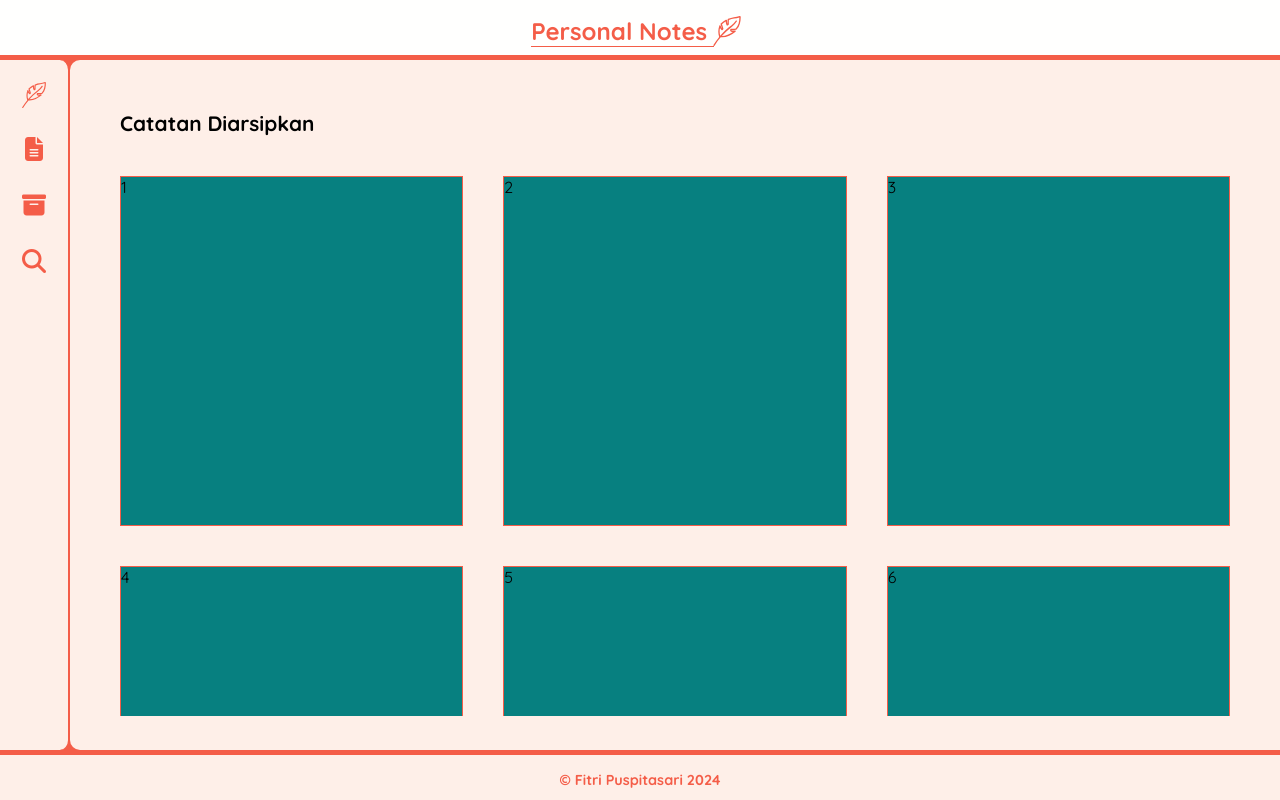
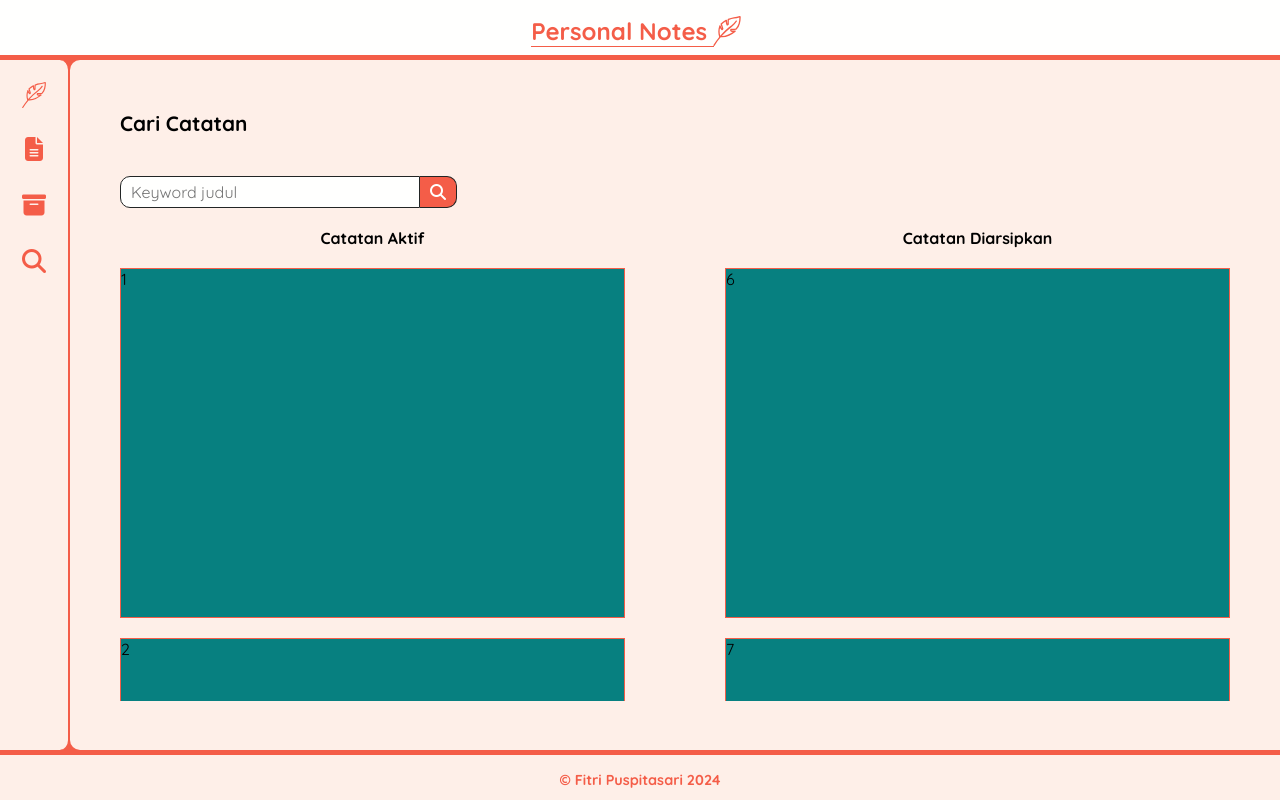
Before and after one commit to fitri-puspitasari/learn-frontend, a React (Vite) app in the folder 3-Personal_Notes_App/: page / in a window 1280 px wide. Built offline with nearby package versions, Linux system fonts and the light colour scheme.

Commit message:
3) membuat tampilan search area

```diff
--- a/3-Personal_Notes_App/src/components/NotesContent/NotesContent.jsx
+++ b/3-Personal_Notes_App/src/components/NotesContent/NotesContent.jsx
@@ -2,6 +2,7 @@ import React from "react";
 import NotesWritingArea from "./NotesWritingArea";
 import NotesListArea from "./NotesListArea";
 import NotesArchiveArea from "./NotesArchiveArea";
+import NotesSearchArea from "./NotesSearchArea";
 
 class NotesContent extends React.Component {
     constructor(props) {
@@ -14,7 +15,7 @@ class NotesContent extends React.Component {
                 <NotesWritingArea />
                 <NotesListArea />
                 <NotesArchiveArea />
-                {/* <NotesSearchArea /> */}
+                <NotesSearchArea />
             </div>
         )
     }
--- a/3-Personal_Notes_App/src/components/NotesContent/NotesSearchArea.jsx
+++ b/3-Personal_Notes_App/src/components/NotesContent/NotesSearchArea.jsx
@@ -6,7 +6,41 @@ class NotesSearchArea extends React.Component {
 
     }
     render() {
-        return
+        return (
+            <div className="note-content__search-area">
+                <h3>Cari Catatan</h3>
+                <form className="note-content__search-input">
+                    <input type="text" name="title" placeholder="Keyword judul" maxLength={50} required/>
+                    <button type="submit"><i class="fa-solid fa-magnifying-glass"></i></button>
+                </form>
+                <div className="note-content__search-result">
+                    <div className="search-result__active-notes">
+                        <h4>Catatan Aktif</h4>
+                        <div className="notes-list">
+                            <div className="note-item">1</div>
+                            <div className="note-item">2</div>
+                            <div className="note-item">3</div>
+                            <div className="note-item">4</div>
+                            <div className="note-item">5</div>
+                        </div>
+
+                    </div>
+                    <div className="search-result__archive-notes">
+                        <h4>Catatan Diarsipkan</h4>
+                        <div className="notes-list">
+                            <div className="note-item">6</div>
+                            <div className="note-item">7</div>
+                            <div className="note-item">8</div>
+                            <div className="note-item">9</div>
+                            <div className="note-item">10</div>
+                        </div>
+                    </div>
+                </div>
+            </div>
+
+
+
+        )
     }
 }
 
--- a/3-Personal_Notes_App/src/styles/style.css
+++ b/3-Personal_Notes_App/src/styles/style.css
@@ -289,9 +289,11 @@ body {
 
 
 /* ================ note-content__list-area ================ */
+/* ================ note-content__archive-area ================ */
 
 .note-content__list-area,
-.note-content__archive-area {
+.note-content__archive-area,
+.note-content__search-area {
     width: 100%;
     height: 100%;
     padding-bottom: 50px;
@@ -317,19 +319,79 @@ body {
 }
 
 
-/* ================ note-content__archive-area ================ */
+/* ================ note-content__search-area ================ */
 
-.note-content__archive-area {
+/* .note-content__search-area */
+
+.note-content__search-input {
+    margin-bottom: 20px;
+}
+
+.note-content__search-result {
+    width: 100%;
+    height: calc(100% - 107px);
+    /* height: 100%; */
+    display: flex;
+    gap: 100px;
+    /* padding-bottom: 20px; */
+}
+
+.note-content__search-result > * {
+    flex: 1 1 0;
 
 }
 
+.note-content__search-result h4 {
+    margin-bottom: 20px;
+    text-align: center;
+}
 
+.note-content__search-result .notes-list {
+    overflow-y: auto;
+    /* background-color: black; */
+    /* grid-template-columns: 1fr 1fr !important; */
+    /* grid-template-columns: repeat(auto-fit, 1fr); */
+    grid-template-columns: repeat(auto-fit, minmax(250px, 1fr));
 
+    gap: 20px;
+    /* width: fit-content; */
+}
+
+.note-content__search-input input,
+.note-content__search-input button {
+    font-size: 1rem;
+    padding: 5px 10px;
+    border: 1px solid var(--black);
+}
+
+.note-content__search-input input {
+    background-color: var(--white);
+    border-top-left-radius: 10px;
+    border-bottom-left-radius: 10px;
+    width: 300px;
+}
+
+.note-content__search-input input:focus {
+    outline: none;
+}
+
+.note-content__search-input button {
+    border-top-right-radius: 10px;
+    border-bottom-right-radius: 10px;
+    border-left: none;
+    background-color: var(--orange);
+    color: var(--white);
+}
+
+.note-content__search-input button:hover {
+    background-color: var(--green);
+}
 
 
 /* test note-app__content */
 .note-content__writing-area,
-.note-content__list-area {
+.note-content__list-area,
+.note-content__archive-area {
     display: none;
 }
 
```
